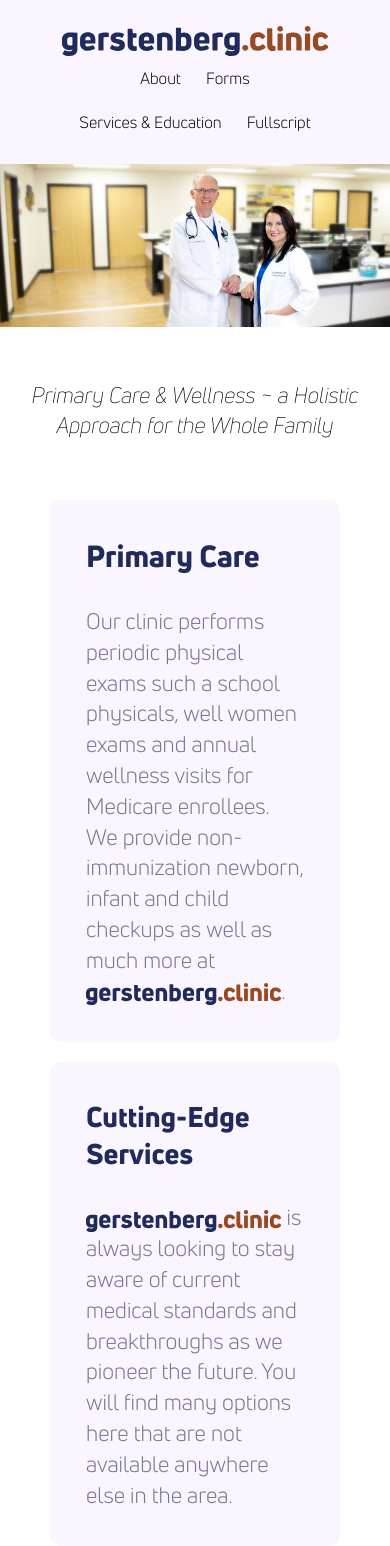
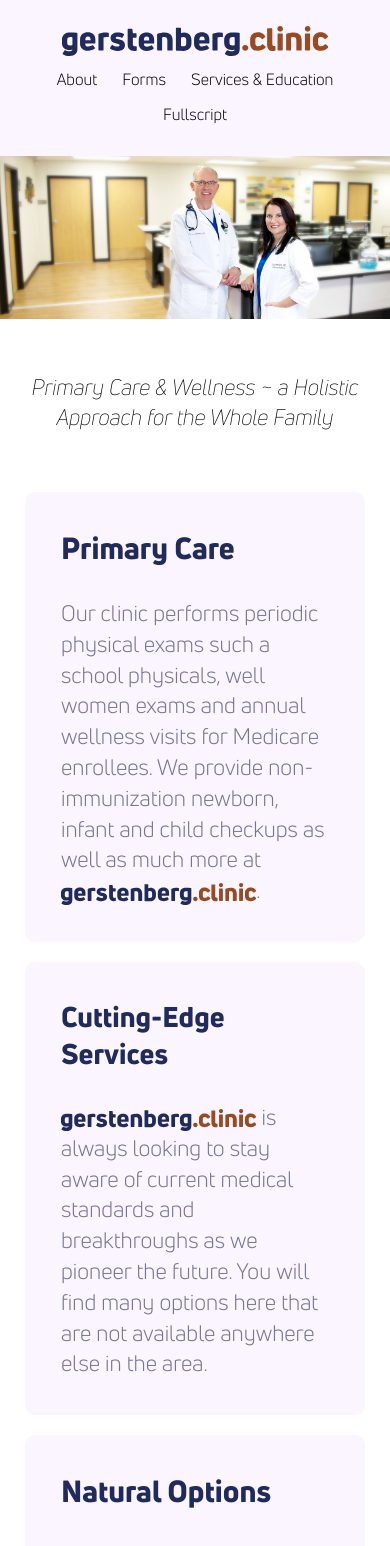
Before and after one commit to theneverwoods/gerstenberg.clinic, a Jekyll site: the page built from index.html, in a window 390 px wide. Shown: the top 1546 px of the page. Built offline with Jekyll 4.4.1, drawn with Linux system fonts in a browser that asks for light colours.

Commit message:
fix some responsive stuff

```diff
--- a/_sass/_header.scss
+++ b/_sass/_header.scss
@@ -12,6 +12,7 @@ header {
     float: left;
 
     svg {
+      max-width: 100%;
       margin-top: 6px;
       height: 30px;
       width: auto;
@@ -122,3 +123,21 @@ header {
     }
   }
 }
+
+@media (max-width: 488px) {
+  header {
+    padding: 20px;
+
+    nav {
+      ul {
+        margin: 5px;
+
+        li {
+          a {
+            padding: 5px 10px;
+          }
+        }
+      }
+    }
+  }
+}
--- a/css/global.scss
+++ b/css/global.scss
@@ -126,3 +126,9 @@ a {
     padding-bottom: .5em;
   }
 }
+
+@media (max-width: 550px) {
+  .cards {
+    padding: 0 2.5rem;
+  }
+}
```
